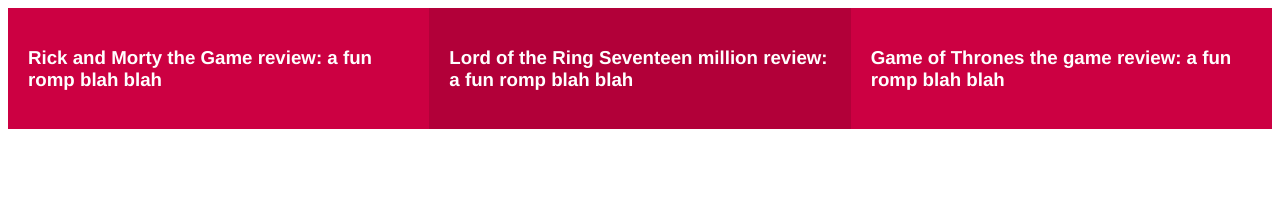
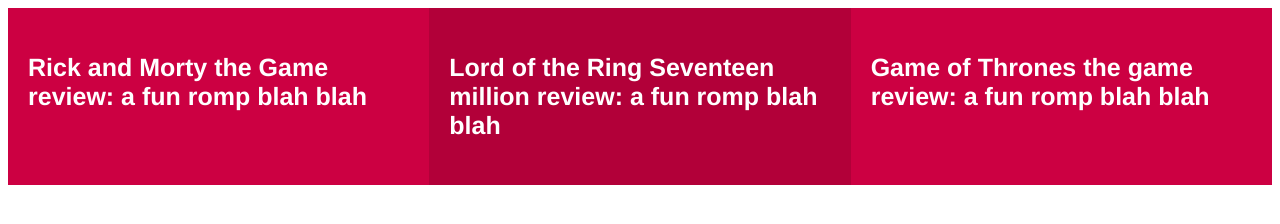
Before and after one commit to matthewfreeman821/polygonwidget, a plain HTML site: page index.html in a window 1280 px wide. Drawn offline with Linux system fonts and the light colour scheme.

Commit message:
Finishes styling by setting font-size and hover effect

```diff
--- a/styles.css
+++ b/styles.css
@@ -9,8 +9,17 @@
   color: white;
   font-family: Helvetica;
   padding: 20px;
+  transition: .1s background;
+}
+
+.box:hover {
+  background: #FF0052;
 }
 
 .middle {
   background-color: #B20039;
 }
+
+h3 {
+  font-size: 25px;
+}
```
